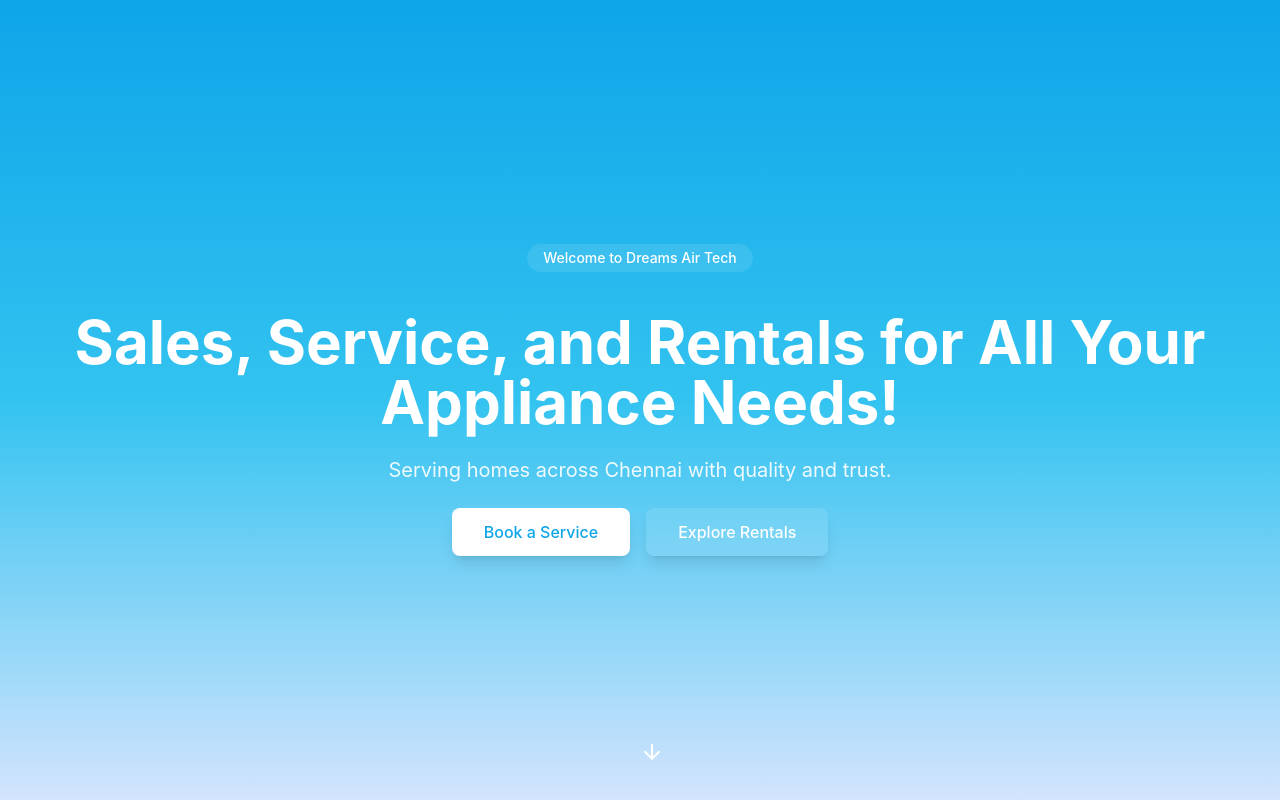
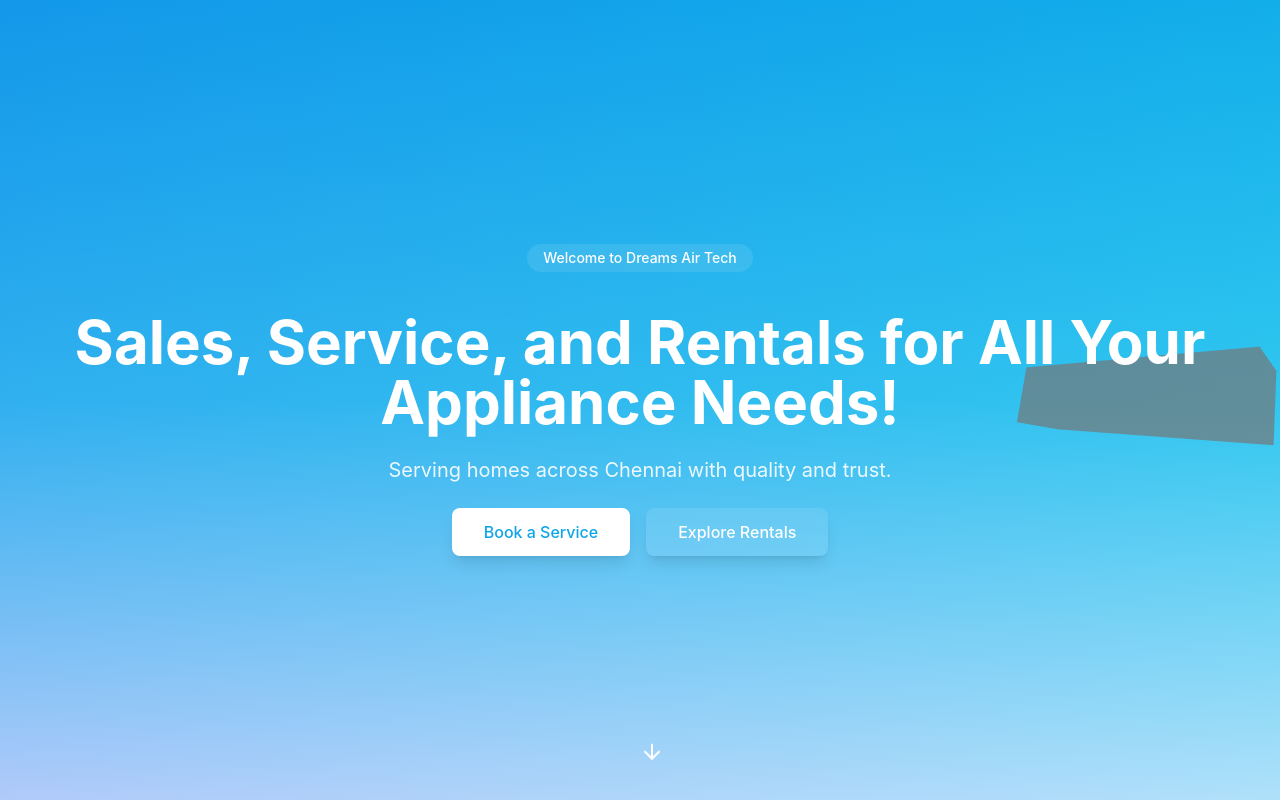
Before and after one commit to SonuCreativeLabs/dat-landing, a React (Vite) app: page / in a window 1280 px wide. Shown: the top 800 px of the page. Built offline with nearby package versions, Linux system fonts and the light colour scheme.

Commit message:
Add 3D AC element to Hero
Implemented a 3D representation of an air conditioner in the Hero section to enhance visual appeal and user engagement.
[skip gpt_engineer]

```diff
--- a/package.json
+++ b/package.json
@@ -39,6 +39,8 @@
     "@radix-ui/react-toggle": "^1.1.0",
     "@radix-ui/react-toggle-group": "^1.1.0",
     "@radix-ui/react-tooltip": "^1.1.4",
+    "@react-three/drei": "^9.121.2",
+    "@react-three/fiber": "^8.17.12",
     "@tanstack/react-query": "^5.56.2",
     "class-variance-authority": "^0.7.1",
     "clsx": "^2.1.1",
@@ -59,6 +61,7 @@
     "sonner": "^1.5.0",
     "tailwind-merge": "^2.5.2",
     "tailwindcss-animate": "^1.0.7",
+    "three": "^0.172.0",
     "vaul": "^0.9.3",
     "zod": "^3.23.8"
   },
--- /dev/null
+++ b/src/components/AC3D.tsx
@@ -0,0 +1,58 @@
+import { Canvas } from "@react-three/fiber";
+import { OrbitControls, PerspectiveCamera } from "@react-three/drei";
+import { useEffect, useRef } from "react";
+import * as THREE from "three";
+
+const AC = () => {
+  const acRef = useRef<THREE.Mesh>(null);
+
+  useEffect(() => {
+    if (acRef.current) {
+      acRef.current.rotation.x = 0.2;
+    }
+  }, []);
+
+  return (
+    <mesh ref={acRef} position={[0, 0, 0]} castShadow>
+      {/* AC Body */}
+      <boxGeometry args={[4, 1, 1]} />
+      <meshStandardMaterial color="#ffffff" />
+
+      {/* AC Vents */}
+      <mesh position={[0, -0.3, 0.51]}>
+        <boxGeometry args={[3.5, 0.1, 0.01]} />
+        <meshStandardMaterial color="#e0e0e0" />
+      </mesh>
+
+      {/* AC Display */}
+      <mesh position={[1.5, 0, 0.51]}>
+        <boxGeometry args={[0.5, 0.3, 0.01]} />
+        <meshStandardMaterial color="#333333" />
+      </mesh>
+    </mesh>
+  );
+};
+
+const AC3D = () => {
+  return (
+    <div className="absolute right-0 top-1/2 -translate-y-1/2 w-[300px] h-[300px] opacity-70">
+      <Canvas shadows>
+        <ambientLight intensity={0.5} />
+        <directionalLight
+          position={[10, 10, 5]}
+          intensity={1}
+          castShadow
+        />
+        <PerspectiveCamera makeDefault position={[0, 0, 5]} />
+        <AC />
+        <OrbitControls
+          enableZoom={false}
+          autoRotate
+          autoRotateSpeed={4}
+        />
+      </Canvas>
+    </div>
+  );
+};
+
+export default AC3D;
--- a/src/components/Hero.tsx
+++ b/src/components/Hero.tsx
@@ -1,5 +1,6 @@
 import { motion } from "framer-motion";
 import { ArrowDown } from "lucide-react";
+import AC3D from "./AC3D";
 
 const Hero = () => {
   const scrollToSection = (id: string) => {
@@ -8,8 +9,9 @@ const Hero = () => {
   };
 
   return (
-    <section className="min-h-screen flex items-center justify-center bg-gradient-to-b from-[#0EA5E9] via-[#33C3F0] to-[#D3E4FD] px-4 sm:px-6 lg:px-8 relative">
-      <div className="max-w-7xl mx-auto text-center">
+    <section className="min-h-screen flex items-center justify-center bg-gradient-to-b from-[#0EA5E9] via-[#33C3F0] to-[#D3E4FD] px-4 sm:px-6 lg:px-8 relative overflow-hidden">
+      <div className="absolute inset-0 bg-gradient-to-r from-blue-600/20 to-cyan-400/20 pointer-events-none" />
+      <div className="max-w-7xl mx-auto text-center relative z-10">
         <motion.div
           initial={{ opacity: 0, y: 20 }}
           animate={{ opacity: 1, y: 0 }}
@@ -45,6 +47,7 @@ const Hero = () => {
           </div>
         </motion.div>
       </div>
+      <AC3D />
       <motion.div
         initial={{ opacity: 0 }}
         animate={{ opacity: 1 }}
```
Also changed, not shown: 1 other file (tests, documents, lock files or other folders).
